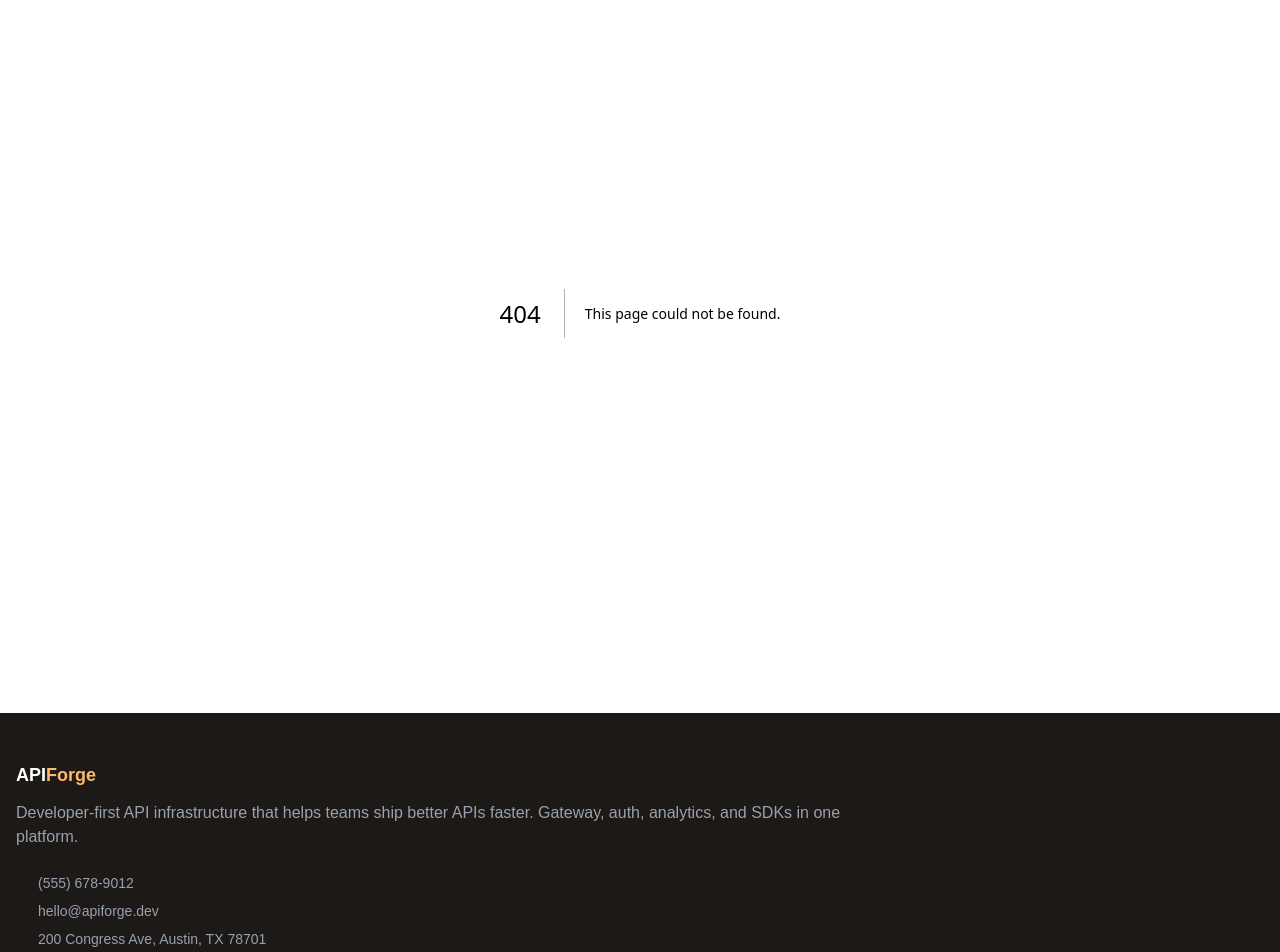
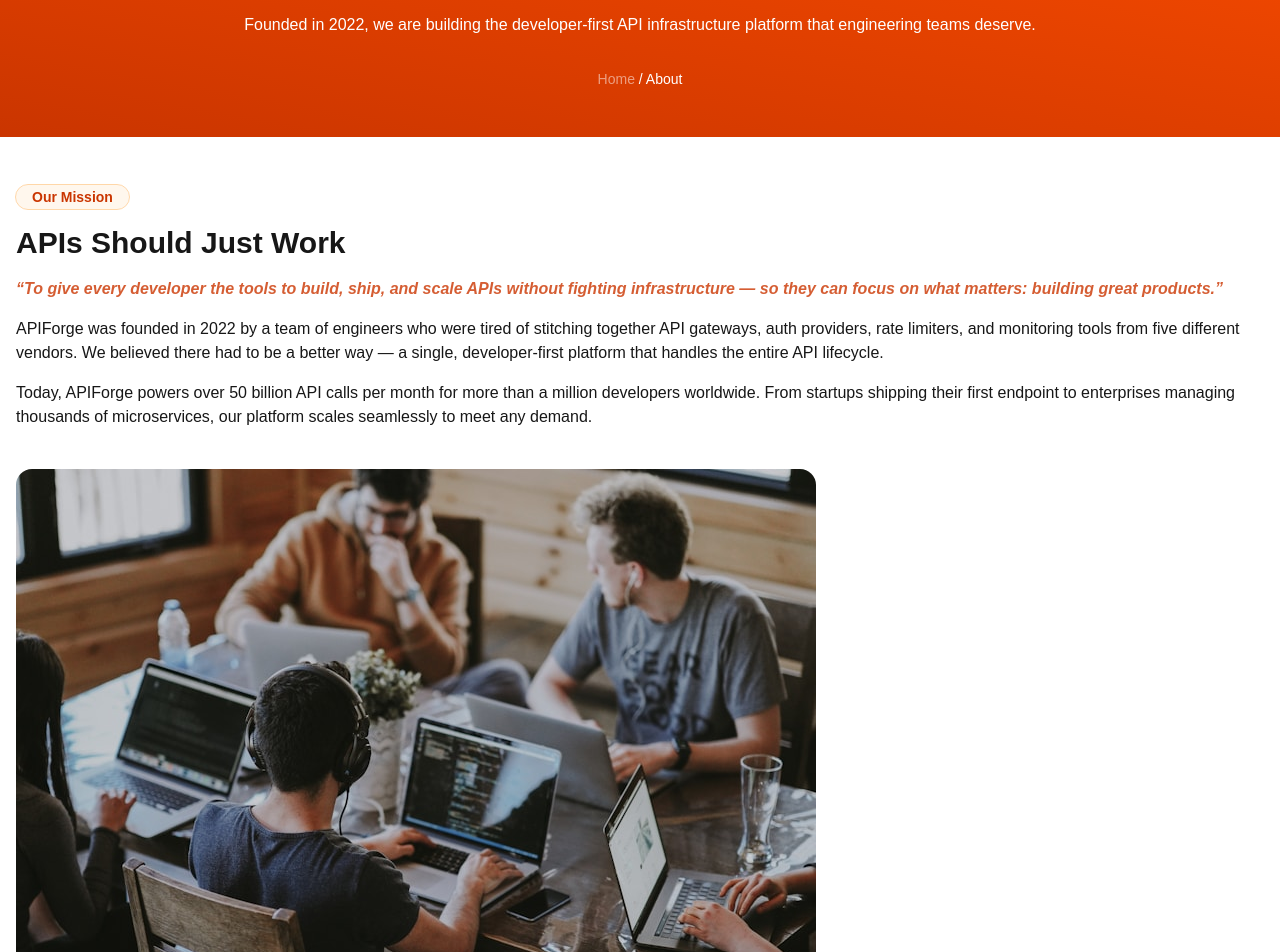
Before and after one commit to seesmof/API-Forge-Clone, a Next.js app in the folder src/: page /about in a window 1280 px wide. Before the commit this address had no page. Shown: the part 140-1092 px from the top of the page. Built offline with nearby package versions, Linux system fonts and the light colour scheme; some icons are missing.

Commit message:
feat: start working on the about page

```diff
--- /dev/null
+++ b/src/app/about/page.tsx
@@ -0,0 +1,62 @@
+import Badge from "@/components/small/Badge";
+import Image from "next/image";
+import Link from "next/link";
+
+export default function Page() {
+  return (
+    <>
+      {/* Hero */}
+      <section className="bg-linear-to-bl from-orange-600 to-orange-700">
+        <div className="px-4 py-12 mx-auto max-w-7xl text-center text-white">
+          <h2 className="font-bold text-3xl">About APIForge</h2>
+          <p className="py-4">
+            Founded in 2022, we are building the developer-first API
+            infrastructure platform that engineering teams deserve.
+          </p>
+          <p className="text-sm mt-4">
+            <Link
+              className="text-white/50 hover:text-white duration-150"
+              href="/"
+            >
+              Home
+            </Link>{" "}
+            / About
+          </p>
+        </div>
+      </section>
+
+      {/* Mission */}
+      <section className="bg-white">
+        <div className="px-4 py-12 mx-auto max-w-7xl flex flex-col gap-4">
+          <Badge>Our Mission</Badge>
+          <h1 className="text-3xl font-bold">APIs Should Just Work</h1>
+          <p className="text-orange-700/80 italic font-semibold">
+            “To give every developer the tools to build, ship, and scale APIs
+            without fighting infrastructure — so they can focus on what matters:
+            building great products.”
+          </p>
+          <p>
+            APIForge was founded in 2022 by a team of engineers who were tired
+            of stitching together API gateways, auth providers, rate limiters,
+            and monitoring tools from five different vendors. We believed there
+            had to be a better way — a single, developer-first platform that
+            handles the entire API lifecycle.
+          </p>
+          <p>
+            Today, APIForge powers over 50 billion API calls per month for more
+            than a million developers worldwide. From startups shipping their
+            first endpoint to enterprises managing thousands of microservices,
+            our platform scales seamlessly to meet any demand.
+          </p>
+          <Image
+            src="/mission.jfif"
+            width={800}
+            height={600}
+            alt="An image of a workplace with people working on their laptops."
+            className="rounded-2xl mt-6"
+          />
+        </div>
+      </section>
+    </>
+  );
+}
```
Also changed, not shown: src/public/mission.jfif (added).
